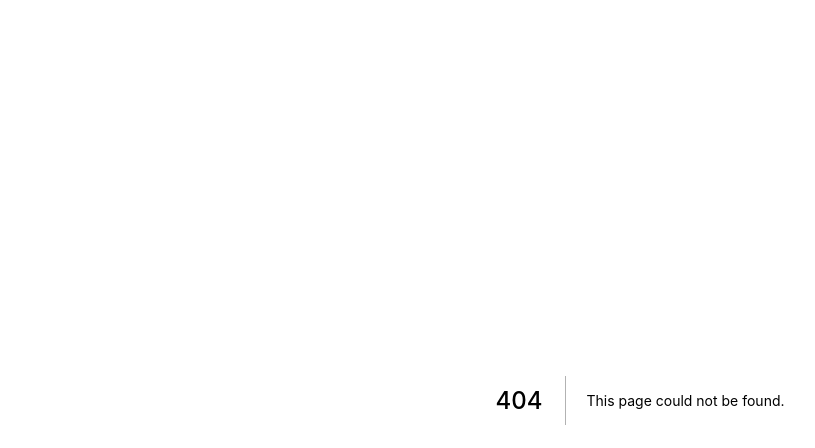
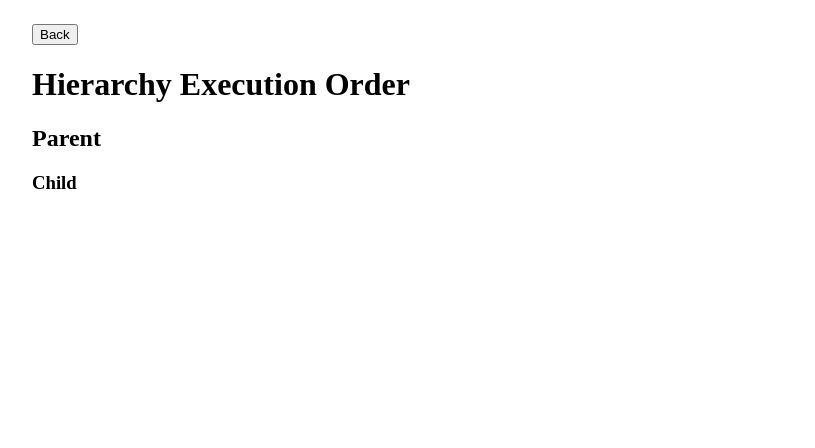
Before and after one commit to shawnrivers/learning-memo-web, a Next.js app: page /react/hierarchy in a window 1280 px wide. Before the commit this address had no page. Shown: the top 448 px of the page, without its empty margins (0-815 px from the left). Built offline with nearby package versions, Linux system fonts and the light colour scheme.

Commit message:
Add hierarchy page

```diff
--- a/constants/routes.ts
+++ b/constants/routes.ts
@@ -39,6 +39,10 @@ export const learningReactRoutes: RouteType[] = [
     to: '/react/ref',
     name: 'Ref',
   },
+  {
+    to: '/react/hierarchy',
+    name: 'Hierarchy',
+  },
 ];
 
 export const learningJSRoutes: RouteType[] = [
--- /dev/null
+++ b/pages/react/hierarchy.tsx
@@ -0,0 +1,38 @@
+import * as React from 'react';
+import { TopicPage } from '../../components/templates/TopicPage';
+
+const Child: React.FC = () => {
+  console.log('[Child] function body');
+
+  return (
+    <div>
+      {console.log('[Child] return')}
+      <h3>Child</h3>
+    </div>
+  );
+};
+
+const Parent: React.FC = (props) => {
+  console.log('[Parent] function body');
+
+  return (
+    <div>
+      {console.log('[Parent] return: before Child')}
+      <h2>Parent</h2>
+      {props.children}
+      {console.log('[Parent] return: after Child')}
+    </div>
+  );
+};
+
+const HierarchyPage: React.FC = () => {
+  return (
+    <TopicPage heading='Hierarchy Execution Order'>
+      <Parent>
+        <Child />
+      </Parent>
+    </TopicPage>
+  );
+};
+
+export default HierarchyPage;
```
